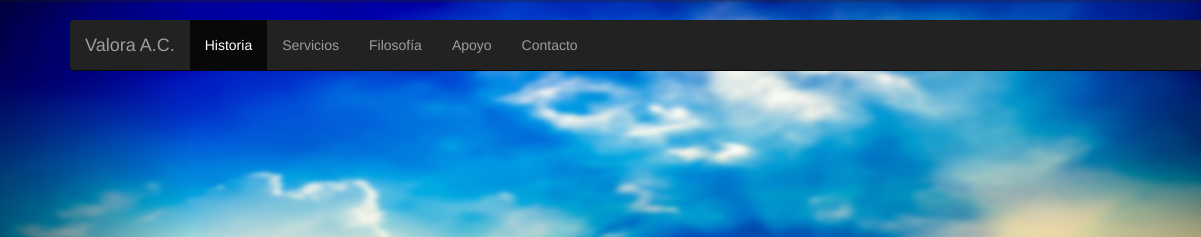
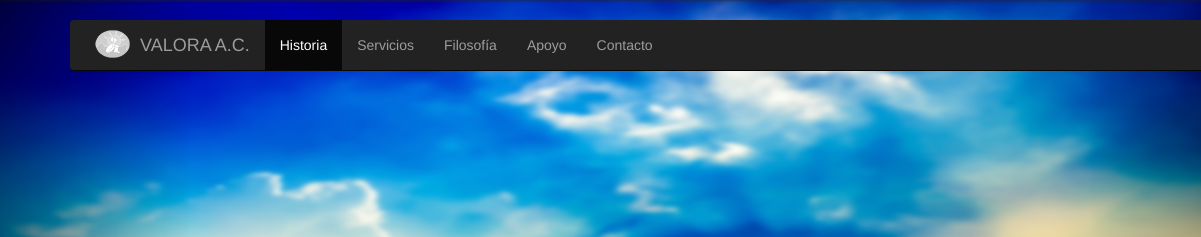
Before and after one commit to FranciscoGutierrez/valora-website, a website: page app/index.html in a window 1280 px wide. Shown: the top 237 px of the page, 0-1201 px from the left. Drawn offline with nearby package versions, Linux system fonts and the light colour scheme.

Commit message:
Updated content

```diff
--- a/app/index.html
+++ b/app/index.html
@@ -28,17 +28,19 @@
 <body>
   <div class="navbar-wrapper">
     <div class="container">
-
       <nav class="navbar navbar-inverse navbar-static-top">
         <div class="container">
           <div class="navbar-header">
+            <img src="images/logo.png" width="55px"/>
+            <a class="navbar-brand" href="#">
+              VALORA A.C.
+            </a>
             <button type="button" class="navbar-toggle collapsed" data-toggle="collapse" data-target="#navbar" aria-expanded="false" aria-controls="navbar">
             <span class="sr-only">Toggle navigation</span>
             <span class="icon-bar"></span>
             <span class="icon-bar"></span>
             <span class="icon-bar"></span>
             </button>
-            <a class="navbar-brand" href="#">Valora A.C.</a>
           </div>
           <div id="navbar" class="navbar-collapse collapse">
             <ul class="nav navbar-nav">
--- a/app/styles/main.css
+++ b/app/styles/main.css
@@ -31,6 +31,11 @@ body {
 }
 .navbar-wrapper .navbar .container {
   width: auto;
+}
+
+.navbar-header img{
+  float: left;
+  padding: 10px;
 }
 
 
```
Also changed, not shown: app/favicon.ico, app/images/logo.jpg (added), app/images/logo.png (added). Lines whose indentation alone changed are shown as unchanged.
